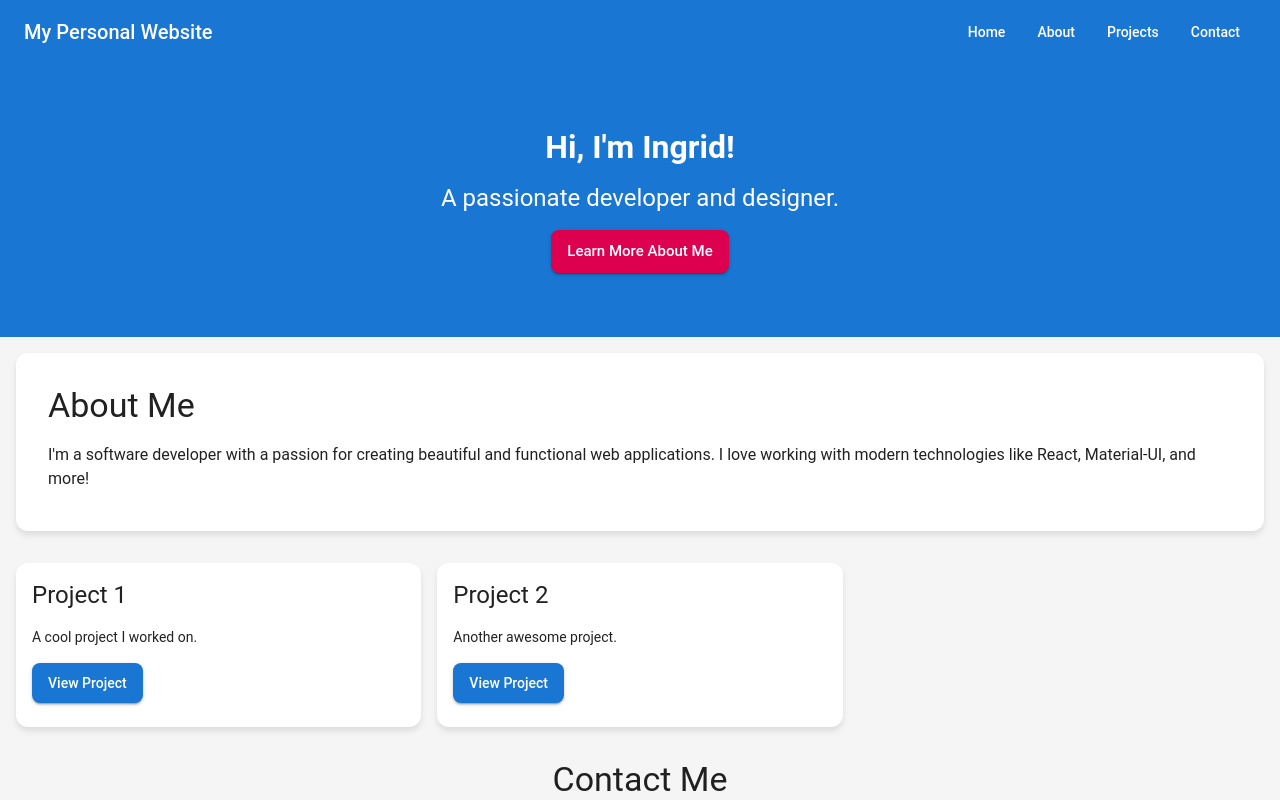
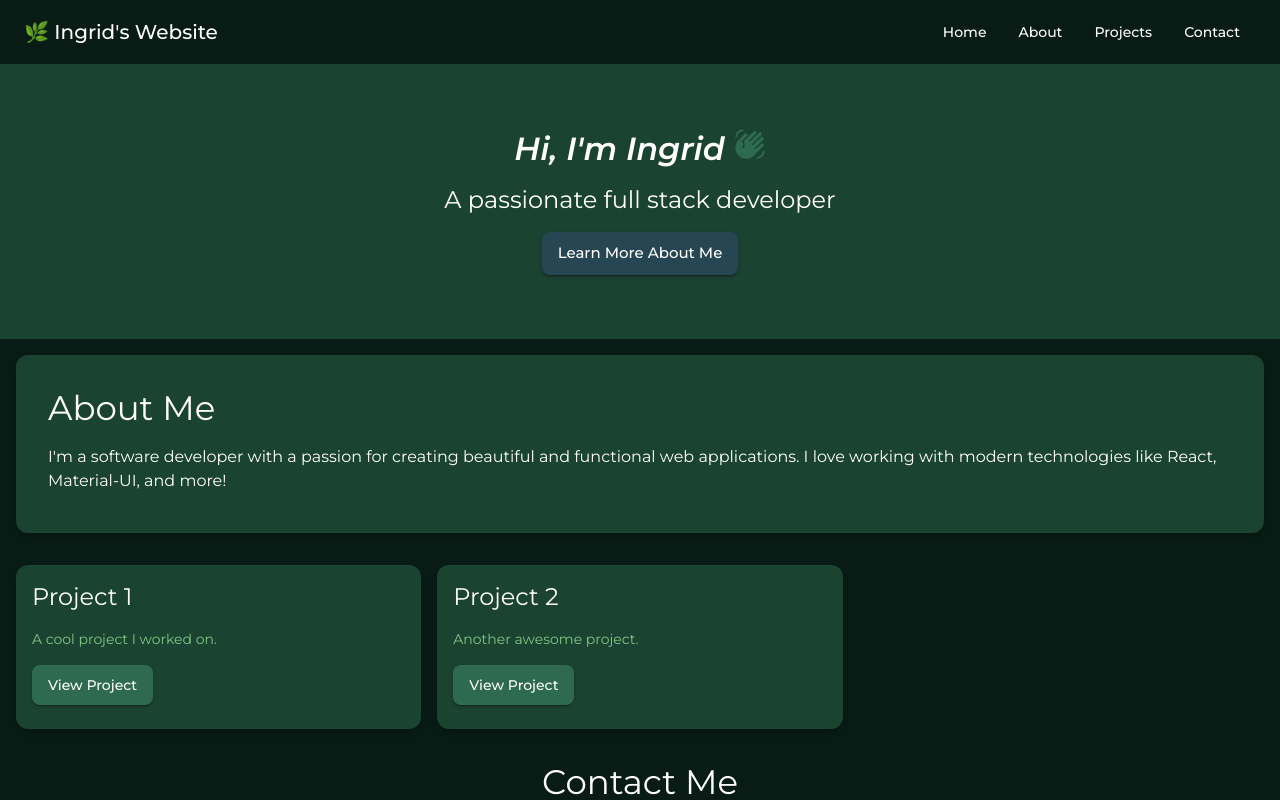
Before and after one commit to StrumpanTheCoder/ingridswebsite, a React (Create React App) app: page / in a window 1280 px wide. Shown: the top 800 px of the page. Built offline with nearby package versions, Linux system fonts and the light colour scheme.

Commit message:
Add green color theme

```diff
--- a/src/components/Header.tsx
+++ b/src/components/Header.tsx
@@ -7,7 +7,7 @@ const Header = () => {
     <AppBar position="static">
       <Toolbar>
         <Typography variant="h6" style={{ flexGrow: 1 }}>
-          My Personal Website
+        🌿 Ingrid's Website
         </Typography>
         <Button color="inherit">Home</Button>
         <Button color="inherit">About</Button>
--- a/src/components/Hero.tsx
+++ b/src/components/Hero.tsx
@@ -1,6 +1,7 @@
 // filepath: c:\repo\ingridswebsite\src\components\Hero.tsx
 import React from 'react';
 import { Typography, Button, Box } from '@mui/material';
+import WavingHandIcon from '@mui/icons-material/WavingHand';
 
 const Hero = () => {
   return (
@@ -13,10 +14,16 @@ const Hero = () => {
       }}
     >
       <Typography variant="h2" gutterBottom>
-        Hi, I'm Ingrid!
+    Hi, I'm Ingrid {' '}
+        <WavingHandIcon
+          sx={{
+            fontSize: '1em', // Adjust the size of the icon
+            color: 'primary.light', // Use a color from your theme
+          }}
+        />{' '}
       </Typography>
       <Typography variant="h5" gutterBottom>
-        A passionate developer and designer.
+     A passionate full stack developer
       </Typography>
       <Button variant="contained" color="secondary" size="large">
         Learn More About Me
--- a/src/index.css
+++ b/src/index.css
@@ -1,6 +1,8 @@
+@import url('https://fonts.googleapis.com/css2?family=Montserrat:ital,wght@0,400;0,500;0,600;0,700;1,400;1,500;1,600;1,700&display=swap');
+
 body {
   margin: 0;
-  font-family: -apple-system, BlinkMacSystemFont, 'Segoe UI', 'Roboto', 'Oxygen',
+  font-family: 'Montserrat', Arial, 'Segoe UI', 'Roboto', 'Oxygen',
     'Ubuntu', 'Cantarell', 'Fira Sans', 'Droid Sans', 'Helvetica Neue',
     sans-serif;
   -webkit-font-smoothing: antialiased;
--- a/src/theme.ts
+++ b/src/theme.ts
@@ -1,58 +1,61 @@
 import { createTheme } from '@mui/material/styles';
-import { red, blueGrey, amber } from '@mui/material/colors';
 
 const theme = createTheme({
   palette: {
     primary: {
-      main: '#1976d2', // A popular blue for primary
-      light: '#63a4ff', // Lighter shade of primary
-      dark: '#004ba0', // Darker shade of primary
-      contrastText: '#ffffff', // Text color on primary buttons
+      main: '#1b4332', // Dark moss green as the main background color
+      light: '#2d6a4f', // Lighter moss green for accents
+      dark: '#081c15', // Even darker moss green for hover effects
+      contrastText: '#ffffff', // White text for contrast
     },
     secondary: {
-      main: '#dc004e', // A vibrant red for secondary
-      light: '#ff5c8d', // Lighter shade of secondary
-      dark: '#9a0036', // Darker shade of secondary
-      contrastText: '#ffffff', // Text color on secondary buttons
-    },
-    error: {
-      main: red.A400, // Predefined Material-UI red for errors
-    },
-    warning: {
-      main: amber[500], // Amber for warnings
-    },
-    info: {
-      main: blueGrey[500], // Blue-grey for informational messages
+      main: '#264653', // Dark turquoise for smaller elements
+      light: '#2a9d8f', // Lighter turquoise for accents
+      dark: '#1e6f63', // Darker turquoise for hover effects
+      contrastText: '#ffffff', // White text for contrast
     },
     success: {
-      main: '#4caf50', // Green for success
+      main: '#4caf50', // Moss green for success or small accents
+      light: '#81c784', // Lighter moss green for hover effects
+      dark: '#388e3c', // Darker moss green for stronger accents
+      contrastText: '#ffffff', // White text for contrast
     },
     background: {
-      default: '#f5f5f5', // Light grey background
-      paper: '#ffffff', // White background for cards and surfaces
+      default: '#081c15', // Very dark moss green as the main background
+      paper: '#1b4332', // Dark moss green for cards and surfaces
+    },
+    text: {
+      primary: '#ffffff', // White text for readability on dark backgrounds
+      secondary: '#2a9d8f', // Lighter turquoise for secondary text
     },
   },
   typography: {
-    fontFamily: 'Roboto, Arial, sans-serif', // Default Material-UI font
+    fontFamily: 'Montserrat, Arial, sans-serif', // Default Material-UI font
     h1: {
       fontSize: '2.5rem',
       fontWeight: 700,
+      color: '#ffffff', // White for headings
     },
     h2: {
       fontSize: '2rem',
       fontWeight: 600,
+      fontStyle: 'italic',
+      color: '#ffffff', // White for subheadings
     },
     h3: {
       fontSize: '1.75rem',
       fontWeight: 500,
+      color: '#2a9d8f', // Lighter turquoise for smaller headings
     },
     body1: {
       fontSize: '1rem',
       lineHeight: 1.5,
+      color: '#ffffff', // White for body text
     },
     body2: {
       fontSize: '0.875rem',
       lineHeight: 1.43,
+      color: '#81c784', // Lighter moss green for secondary body text
     },
     button: {
       textTransform: 'none', // Prevent uppercase transformation for buttons
@@ -76,10 +79,17 @@ const theme = createTheme({
           padding: '8px 16px', // Default padding
         },
         containedPrimary: {
-          backgroundColor: '#1976d2',
-          color: '#ffffff',
+          backgroundColor: '#2d6a4f', // Lighter moss green for primary buttons
+          color: '#ffffff', // White text
           '&:hover': {
-            backgroundColor: '#004ba0', // Darker shade on hover
+            backgroundColor: '#1b4332', // Dark moss green on hover
+          },
+        },
+        containedSecondary: {
+          backgroundColor: '#264653', // Dark turquoise for secondary buttons
+          color: '#ffffff', // White text
+          '&:hover': {
+            backgroundColor: '#1e6f63', // Darker turquoise on hover
           },
         },
       },
@@ -87,7 +97,7 @@ const theme = createTheme({
     MuiAppBar: {
       styleOverrides: {
         root: {
-          backgroundColor: '#1976d2', // Primary color for AppBar
+          backgroundColor: '#081c15', // Very dark moss green for the AppBar
           color: '#ffffff', // White text
         },
       },
@@ -96,7 +106,8 @@ const theme = createTheme({
       styleOverrides: {
         root: {
           borderRadius: '12px', // Rounded corners for cards
-          boxShadow: '0 4px 6px rgba(0, 0, 0, 0.1)', // Subtle shadow
+          boxShadow: '0 4px 6px rgba(0, 0, 0, 0.2)', // Slightly stronger shadow
+          backgroundColor: '#1b4332', // Dark moss green for card backgrounds
         },
       },
     },
```
